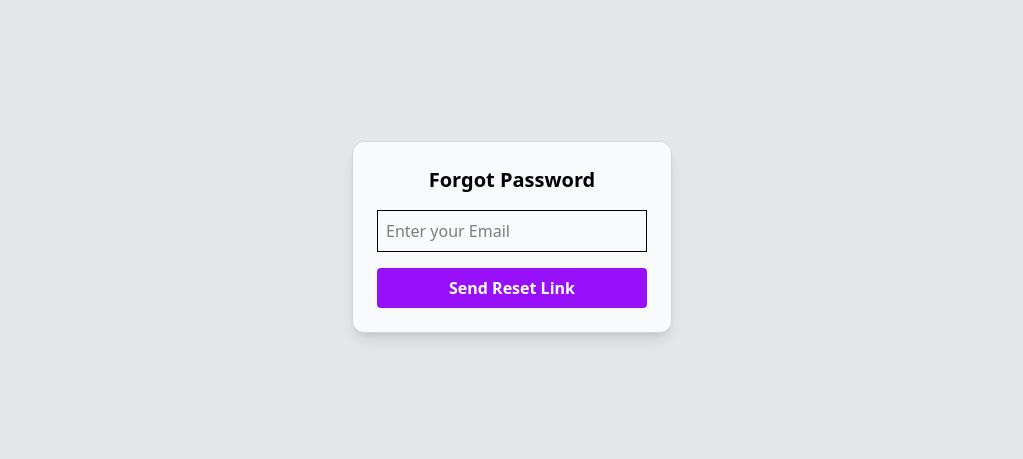
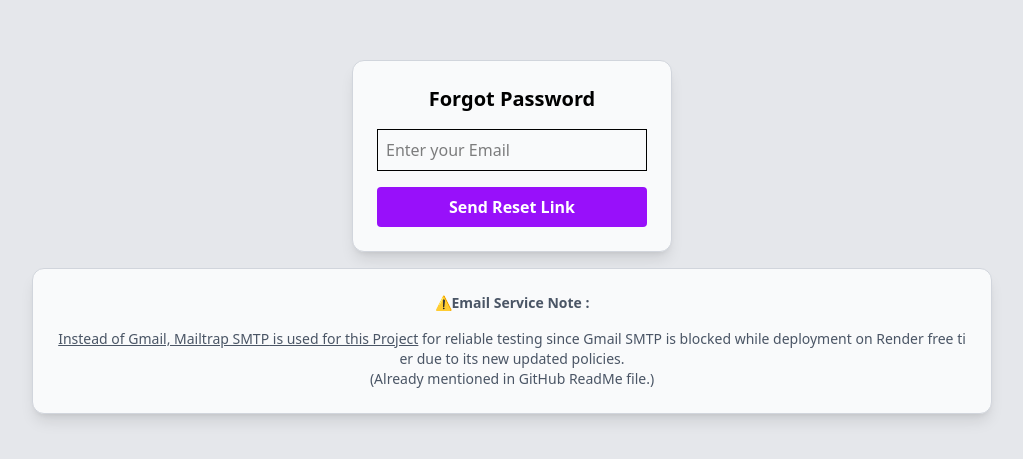
Before and after one commit to DineshBabu-Git/FullStack_Password_Reset_Flow_Task_Frontend, a React (Vite) app: page /forgot-password in a window 1280 px wide. Shown: the part 163-622 px from the top of the page, without its empty margins (128-1151 px from the left). Built offline with nearby package versions, Linux system fonts and the light colour scheme.

Commit message:
File Updated

```diff
--- a/src/pages/ForgotPassword.jsx
+++ b/src/pages/ForgotPassword.jsx
@@ -29,7 +29,7 @@ function ForgotPassword() {
   };
 
   return (
-    <div className="flex h-screen justify-center items-center bg-gray-200">
+    <div className="flex h-screen justify-center items-center bg-gray-200 flex-col gap-4">
       <div className="p-6 shadow-lg rounded-xl w-80 bg-gray-50 border border-gray-300">
         <h2 className="text-xl font-bold mb-4 text-center">
           Forgot Password
@@ -48,8 +48,17 @@ function ForgotPassword() {
         >
           Send Reset Link
         </button>
+
       </div>
+
+      <div className="p-6 shadow-lg w-3/4 rounded-xl bg-gray-50 border border-gray-300">
+        <p className="text-sm text-gray-600 text-center font-bold">⚠️Email Service Note :</p>
+        <p className="mt-4 text-sm text-gray-600 text-center break-all"><u>Instead of Gmail, <a href="https://mailtrap.io/" target="_blank">Mailtrap SMTP</a> is used for this Project</u> for reliable testing since Gmail SMTP is blocked while deployment on Render free tier due to its new updated policies.<br></br>(Already mentioned in GitHub ReadMe file.)
+        </p>
+      </div>
+
     </div>
+
   );
 }
 
```
